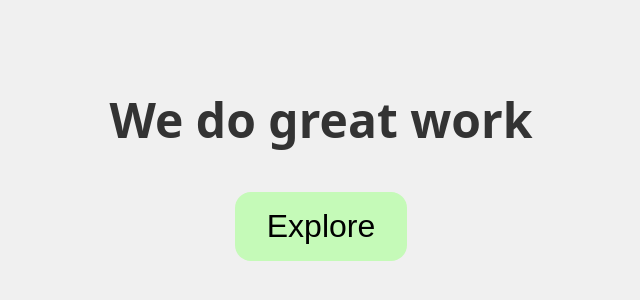
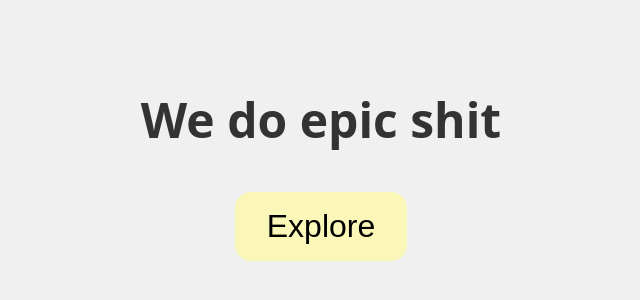
Before and after one commit to ankurdotio/kodr2.0-collaboration, a plain HTML site: page index.html in a window 1280 px wide. Shown: the part 226-526 px from the top of the page, without its empty margins (319-959 px from the left). Drawn offline with Linux system fonts and the light colour scheme.

Commit message:
heading and button bg color change

```diff
--- a/index.html
+++ b/index.html
@@ -9,7 +9,7 @@
 <body>
     <main>
         <section class="hero-section">
-            <h1>We do great work</h1>
+            <h1>We do epic shit</h1>
             <button>Explore</button>
         </section>
     </main>
--- a/style.css
+++ b/style.css
@@ -33,7 +33,7 @@ h1 {
 }
 
 button{
-    background-color: rgb(197, 250, 184);
+    background-color: rgb(250, 247, 184);
     padding: 0.5em 1em;
     border: none;
     border-radius: 0.5em;
```
